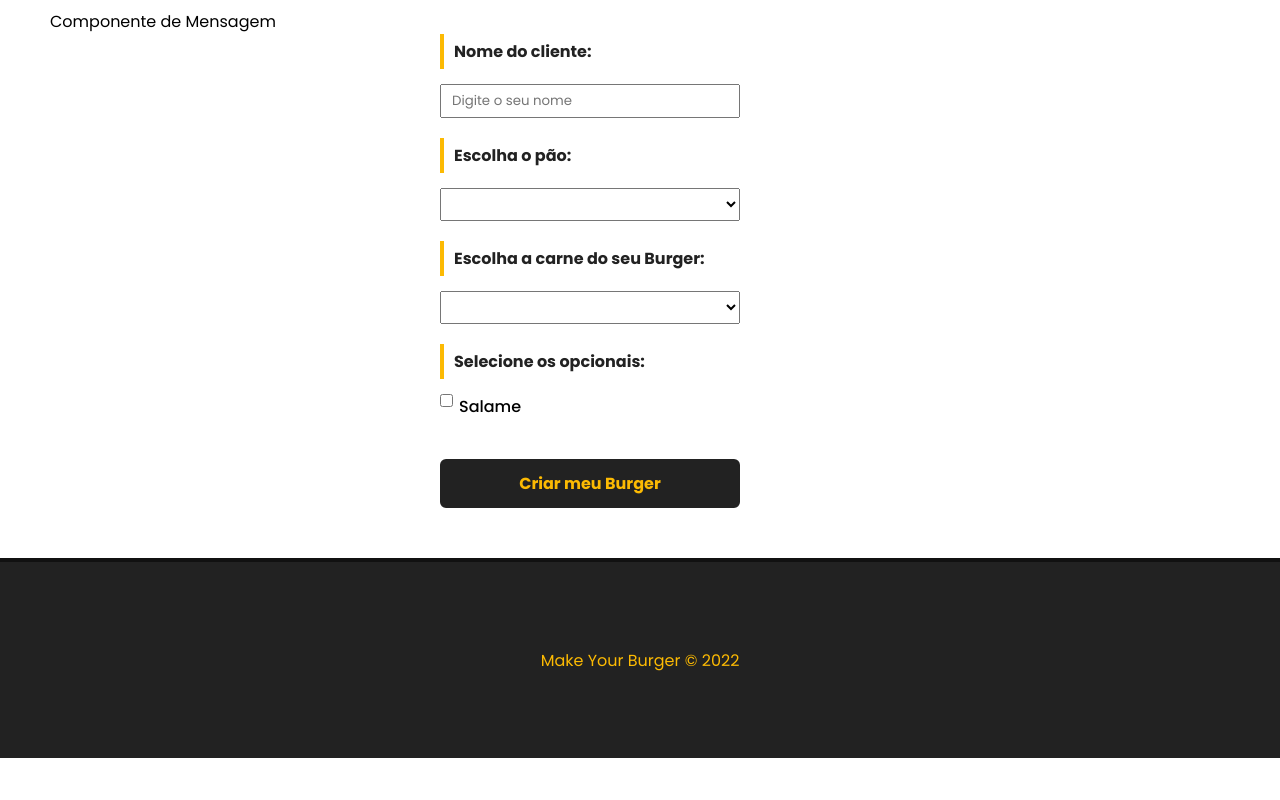
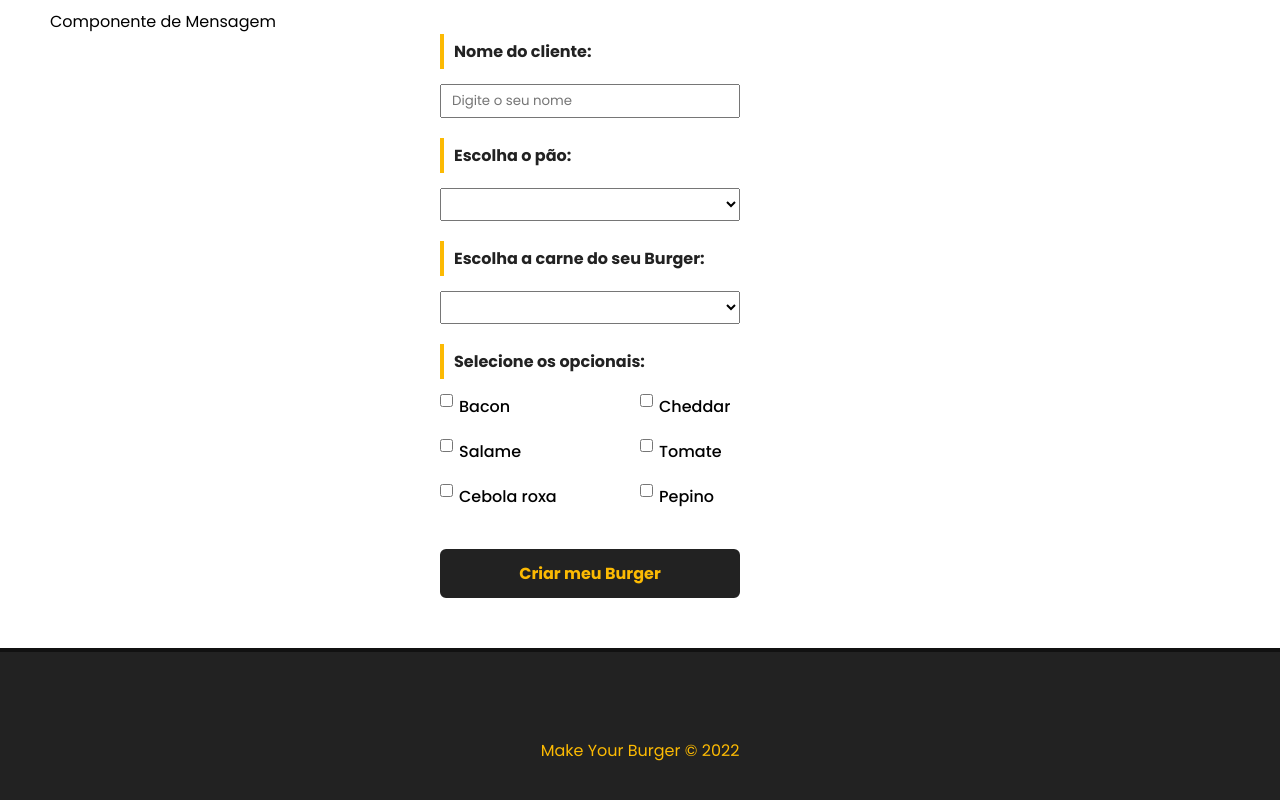
Before and after one commit to joaopariz/make-your-burger, a Vue app: page / in a window 1280 px wide. Shown: the part 715-1515 px from the top of the page. Before the commit the page ends 1473 px from the top, so only its background shows below. Built offline with nearby package versions, Linux system fonts and the light colour scheme; data requests are answered from the project's data file.

Commit message:
feat data in database

```diff
--- a/src/components/BurgerForm.vue
+++ b/src/components/BurgerForm.vue
@@ -17,7 +17,9 @@
           <label for="pao">Escolha o pão:</label>
           <select name="pao" id="pao" v-model="pao">
             <option value="" disabled selected>Selecione o seu pão</option>
-            <option value="integral">Integral</option>
+            <option :value="pao.tipo" v-for="pao in paes" :key="pao.id">
+              {{ pao.tipo }}
+            </option>
           </select>
         </div>
         <div class="input-container">
@@ -26,21 +28,27 @@
             <option value="" disabled selected>
               Selecione o tipo de carne
             </option>
-            <option value="maminha">Maminha</option>
+            <option :value="carne.tipo" v-for="carne in carnes" :key="carne.id">
+              {{ carne.tipo }}
+            </option>
           </select>
         </div>
         <div class="input-container opcionais-container">
           <label id="opcionais-title" for="opcionais"
             >Selecione os opcionais:</label
           >
-          <div class="checkbox-container">
+          <div
+            class="checkbox-container"
+            v-for="opcional in opcionaisdata"
+            :key="opcional.id"
+          >
             <input
               type="checkbox"
               name="opcionais"
               v-model="opcionais"
-              value="Salame"
+              :value="opcional.tipo"
             />
-            <span>Salame</span>
+            <span>{{ opcional.tipo }}</span>
           </div>
         </div>
         <div class="input-container">
@@ -54,6 +62,32 @@
 <script>
 export default {
   name: "BurgerForm",
+  data() {
+    return {
+      paes: null,
+      carnes: null,
+      opcionaisdata: null,
+      nome: null,
+      pao: null,
+      carne: null,
+      opcionais: [],
+      status: "Solicitado",
+      msg: null,
+    };
+  },
+  methods: {
+    async getIngredientes() {
+      const req = await fetch("http://localhost:3000/ingredientes");
+      const data = await req.json();
+
+      this.paes = data.paes;
+      this.carnes = data.carnes;
+      this.opcionaisdata = data.opcionais;
+    },
+  },
+  mounted() {
+    this.getIngredientes();
+  },
 };
 </script>
 
@@ -82,6 +116,7 @@
   padding: 5px 10px;
   width: 300px;
 }
+
 .opcionais-container {
   flex-direction: row;
   flex-wrap: wrap;
```
